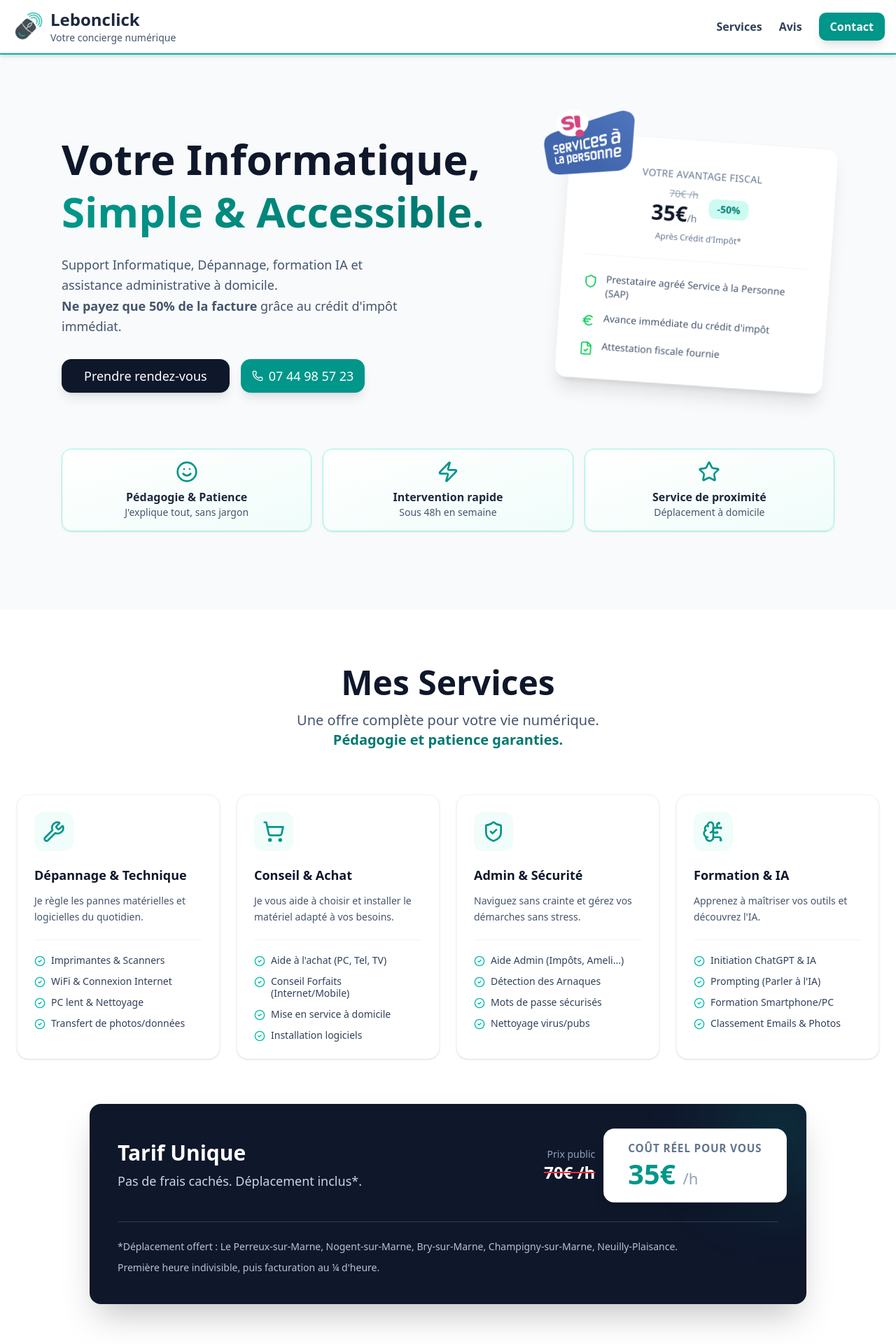
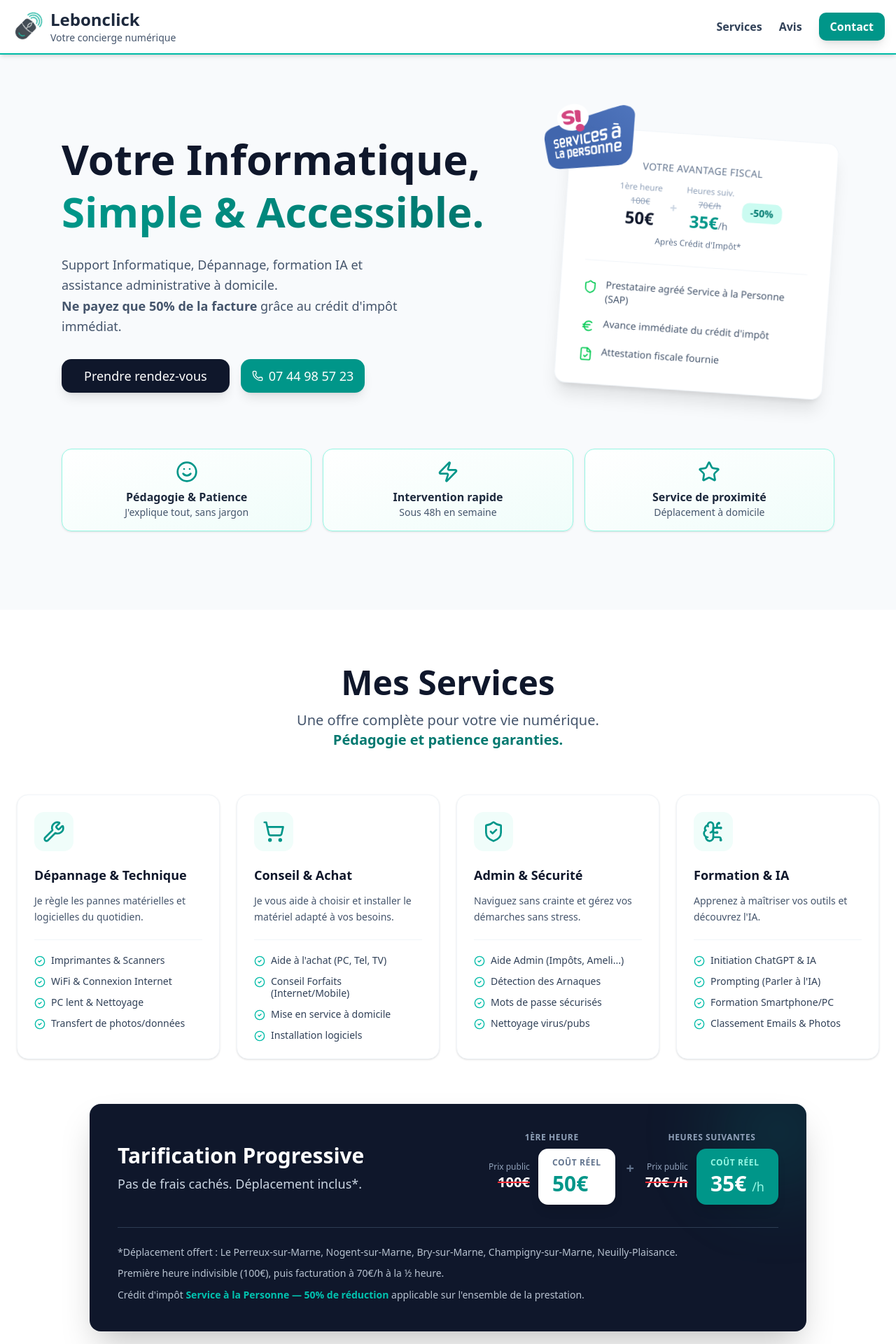
Before and after one commit to amj-wip-solutions/concierge-numerique-perreux, a Next.js app: page / in a window 1280 px wide. Shown: the top 1920 px of the page at 70% size. Built offline with nearby package versions, Linux system fonts and the light colour scheme.

Commit message:
fixed pricing

```diff
--- a/src/app/page.tsx
+++ b/src/app/page.tsx
@@ -74,18 +74,25 @@
                                 />
                             </div>
 
-                            <div className="text-center border-b border-slate-100 pb-6 mb-6 pt-2">
-                                <p className="text-slate-500 text-sm font-medium uppercase tracking-wide">Votre avantage fiscal</p>
-                                <div className="flex items-center justify-center gap-4 mt-2">
-                                    <div className="text-right">
-                                        <p className="text-sm text-slate-400 line-through">70€ /h</p>
-                                        <p className="text-3xl font-bold text-slate-900">35€<span className="text-sm font-normal text-slate-500">/h</span></p>
+                            <div className="border-b border-slate-100 pb-6 mb-6 pt-2">
+                                <p className="text-slate-500 text-sm font-medium uppercase tracking-wide text-center">Votre avantage fiscal</p>
+                                <div className="flex items-center justify-center gap-3 mt-3">
+                                    <div className="text-center">
+                                        <p className="text-xs text-slate-400 mb-1">1ère heure</p>
+                                        <p className="text-xs text-slate-400 line-through">100€</p>
+                                        <p className="text-2xl font-bold text-slate-900">50€</p>
                                     </div>
-                                    <div className="bg-teal-100 text-teal-700 font-bold px-3 py-1 rounded-lg text-sm">
+                                    <div className="text-slate-300 font-bold text-lg">+</div>
+                                    <div className="text-center">
+                                        <p className="text-xs text-slate-400 mb-1">Heures suiv.</p>
+                                        <p className="text-xs text-slate-400 line-through">70€/h</p>
+                                        <p className="text-2xl font-bold text-teal-600">35€<span className="text-sm font-normal text-slate-500">/h</span></p>
+                                    </div>
+                                    <div className="bg-teal-100 text-teal-700 font-bold px-3 py-1 rounded-lg text-sm self-center">
                                         -50%
                                     </div>
                                 </div>
-                                <p className="text-xs text-slate-500 mt-2">Après Crédit d'Impôt*</p>
+                                <p className="text-xs text-slate-500 mt-2 text-center">Après Crédit d'Impôt*</p>
                             </div>
 
                             <div className="space-y-4">
--- a/src/app/services-pricing.tsx
+++ b/src/app/services-pricing.tsx
@@ -101,29 +101,53 @@
 
                     <div className="flex flex-col md:flex-row items-center justify-between gap-8 relative z-10">
                         <div className="text-center md:text-left">
-                            <h4 className="text-3xl font-bold mb-2">Tarif Unique</h4>
+                            <h4 className="text-3xl font-bold mb-2">Tarification Progressive</h4>
                             <p className="text-slate-300 text-lg">Pas de frais cachés. Déplacement inclus*.</p>
                         </div>
-                        <div className="flex items-center gap-6">
-                            <div className="text-right hidden md:block">
-                                <p className="text-sm text-slate-400">Prix public</p>
-                                <p className="text-2xl font-bold line-through decoration-red-500 decoration-2">70€ /h</p>
+                        <div className="flex flex-col sm:flex-row items-center gap-4">
+                            {/* First hour */}
+                            <div className="flex flex-col items-center">
+                                <p className="text-xs text-slate-400 uppercase font-bold tracking-wider mb-2">1ère heure</p>
+                                <div className="flex items-center gap-3">
+                                    <div className="text-right hidden md:block">
+                                        <p className="text-xs text-slate-400">Prix public</p>
+                                        <p className="text-xl font-bold line-through decoration-red-500 decoration-2">100€</p>
+                                    </div>
+                                    <div className="bg-white text-slate-900 px-5 py-3 rounded-xl shadow-lg">
+                                        <p className="text-xs text-slate-500 uppercase font-bold tracking-wider mb-1">Coût réel</p>
+                                        <p className="text-3xl font-extrabold text-teal-600">50€</p>
+                                    </div>
+                                </div>
                             </div>
-                            <div className="bg-white text-slate-900 px-6 py-3 md:px-8 md:py-4 rounded-xl shadow-lg transform md:scale-110">
-                                {/* Increased label size */}
-                                <p className="text-xs md:text-sm text-slate-500 uppercase font-bold tracking-wider mb-1">Coût réel pour vous</p>
-                                <p className="text-3xl md:text-4xl font-extrabold text-teal-600">35€ <span className="text-lg md:text-xl text-slate-400 font-normal">/h</span></p>
+
+                            <div className="text-slate-500 font-bold text-xl hidden sm:block">+</div>
+
+                            {/* Subsequent hours */}
+                            <div className="flex flex-col items-center">
+                                <p className="text-xs text-slate-400 uppercase font-bold tracking-wider mb-2">Heures suivantes</p>
+                                <div className="flex items-center gap-3">
+                                    <div className="text-right hidden md:block">
+                                        <p className="text-xs text-slate-400">Prix public</p>
+                                        <p className="text-xl font-bold line-through decoration-red-500 decoration-2">70€ /h</p>
+                                    </div>
+                                    <div className="bg-teal-600 text-white px-5 py-3 rounded-xl shadow-lg">
+                                        <p className="text-xs text-teal-200 uppercase font-bold tracking-wider mb-1">Coût réel</p>
+                                        <p className="text-3xl font-extrabold">35€ <span className="text-lg text-teal-200 font-normal">/h</span></p>
+                                    </div>
+                                </div>
                             </div>
                         </div>
                     </div>
 
-                    {/* FIXED: Increased font size (text-sm) and full town names */}
                     <div className="text-sm text-slate-300 mt-8 text-center md:text-left border-t border-slate-700 pt-6 leading-relaxed opacity-90">
                         <p className="mb-2">
                             *Déplacement offert : Le Perreux-sur-Marne, Nogent-sur-Marne, Bry-sur-Marne, Champigny-sur-Marne, Neuilly-Plaisance.
                         </p>
+                        <p className="mb-2">
+                            Première heure indivisible (100€), puis facturation à 70€/h à la ½ heure.
+                        </p>
                         <p>
-                            Première heure indivisible, puis facturation au ¼ d'heure.
+                            Crédit d'impôt <span className="text-teal-400 font-semibold">Service à la Personne — 50% de réduction</span> applicable sur l'ensemble de la prestation.
                         </p>
                     </div>
                 </div>
```
